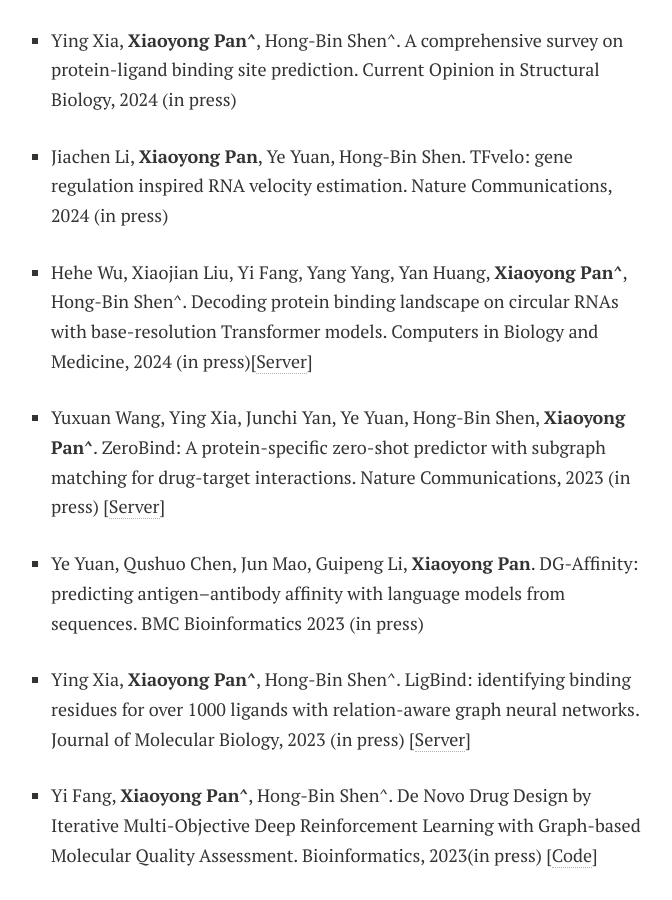
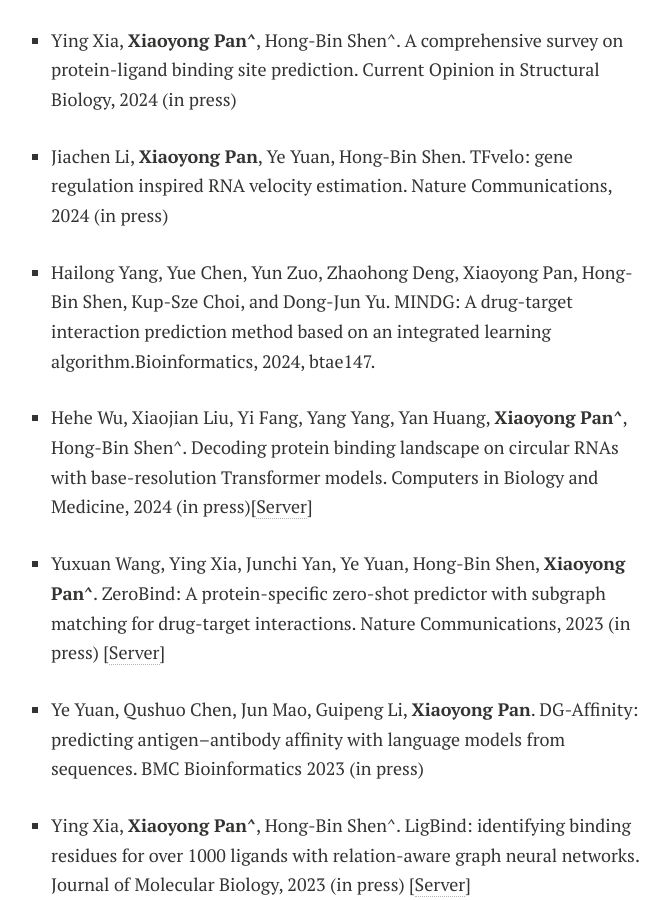
Before and after one commit to xypan1232/xypan1232.github.io, a Jekyll site: the page built from publications.md, in a window 1280 px wide and 900 px high, scrolled down 446 px. Shown: the whole window, without its empty margins (309-981 px from the left). Built offline with Jekyll 4.4.1, drawn with Linux system fonts in a browser that asks for light colours; nearby versions of some CDN libraries; Markdown is read by kramdown in place of the engine named in the settings.

Commit message:
Update publications.md

```diff
--- a/publications.md
+++ b/publications.md
@@ -17,7 +17,8 @@ See my full Publication at <a href="https://scholar.google.com/citations?hl=en&u
  	</li>
  <li><p>Jiachen Li, <b>Xiaoyong Pan</b>, Ye Yuan, Hong-Bin Shen. TFvelo: gene regulation inspired RNA velocity estimation. Nature Communications, 2024 (in press)</p>
 	 	</li>
-
+ <li><p>Hailong Yang, Yue Chen, Yun Zuo, Zhaohong Deng, Xiaoyong Pan, Hong-Bin Shen, Kup-Sze Choi, and Dong-Jun Yu. MINDG: A drug-target interaction prediction method based on an integrated learning algorithm.Bioinformatics, 2024, btae147.	</p>
+	</li>
  <li><p>Hehe Wu, Xiaojian Liu, Yi Fang, Yang Yang, Yan Huang, <b>Xiaoyong Pan^</b>, Hong-Bin Shen^. Decoding protein binding landscape on circular RNAs with base-resolution Transformer models. Computers in Biology and Medicine, 2024 (in press)[<a href="http://www.csbio.sjtu.edu.cn/bioinf/CircSite/">Server</a>]</p>
 	 	</li>
  <li><p>Yuxuan Wang, Ying Xia, Junchi Yan, Ye Yuan, Hong-Bin Shen, <b>Xiaoyong Pan^</b>. ZeroBind: A protein-specific zero-shot predictor with subgraph matching for drug-target interactions. Nature Communications, 2023 (in press)  [<a href="http://www.csbio.sjtu.edu.cn/bioinf/ZeroBind/">Server</a>]</p>
```
